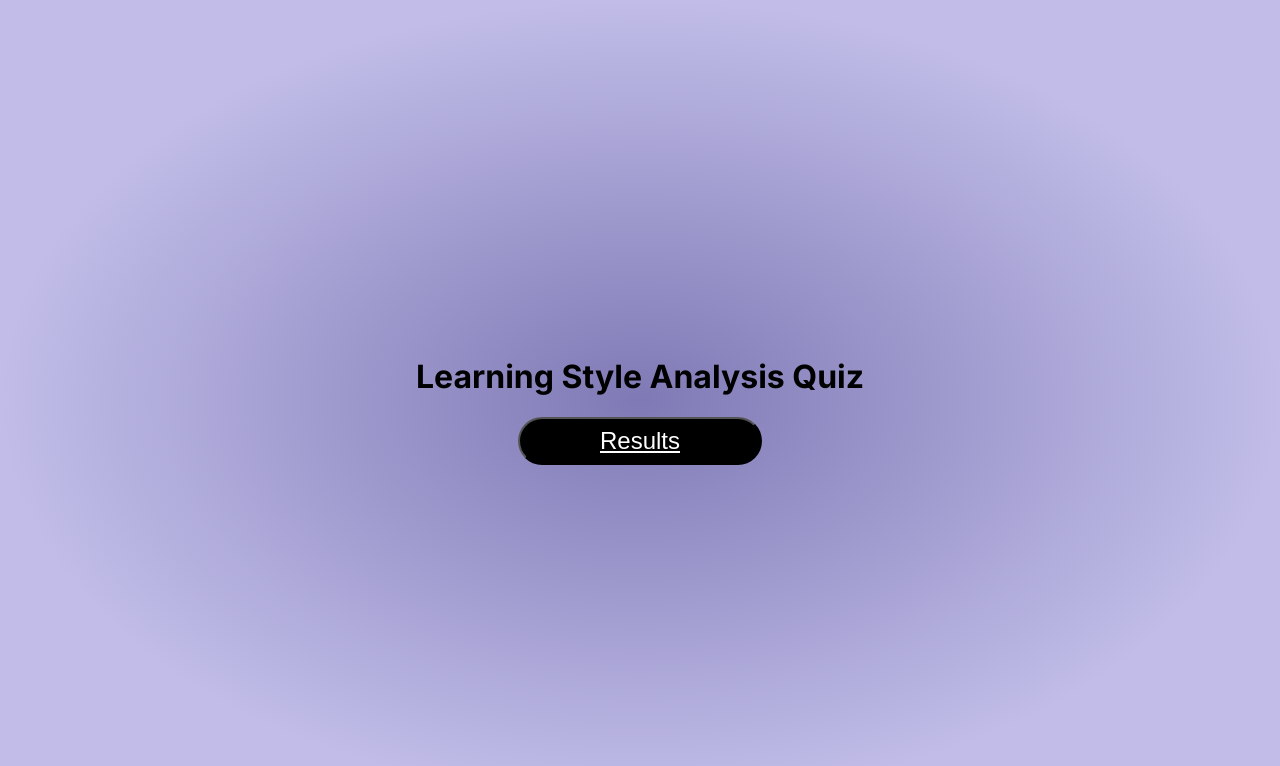
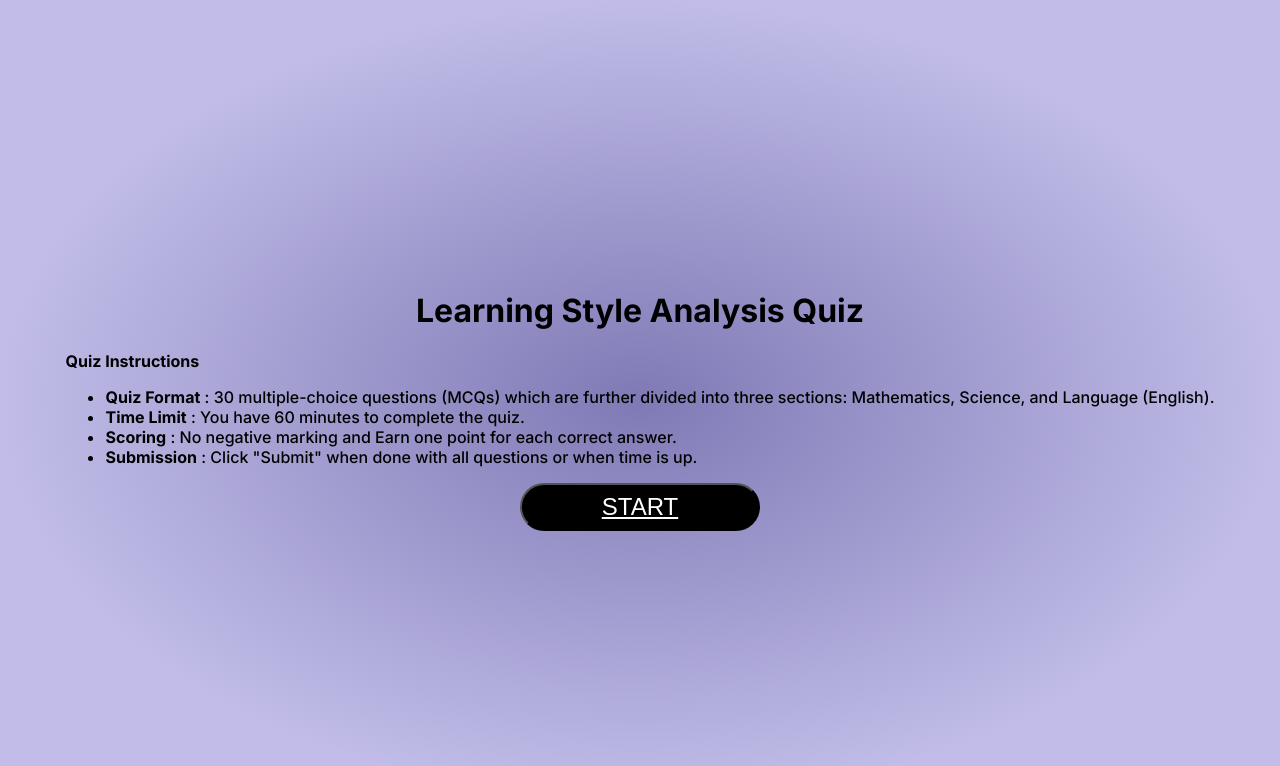
Before and after one commit to Garima3110/Sahayak-SIH2023, a website: page frontend/quiz.html in a window 1280 px wide. Drawn offline with Linux system fonts and the light colour scheme; a web font is replaced by a local one.

Commit message:
some minor changes

```diff
--- a/backend/server.js
+++ b/backend/server.js
@@ -45,7 +45,9 @@ app.get("/results", (req,res)=>{
 app.get("/quizpage", (req,res)=>{
     res.sendFile(path.join(__dirname, '../frontend/quiz.html'));
 })
-
+app.get("/mcqpage", (req,res)=>{
+    res.sendFile(path.join(__dirname, '../frontend/mcqpage.html'));
+})
 
 
 
--- a/frontend/quiz.html
+++ b/frontend/quiz.html
@@ -18,8 +18,56 @@
 </head>
 <body>
     <h1>Learning Style Analysis Quiz</h1>
+    <div class="quiz_intructions">
+      <strong class="heading2">Quiz Instructions</strong>
+
+      <ul>
+        <li>
+         <b>Quiz Format</b>
+
+
+         : 30 multiple-choice questions (MCQs) which are further
+
+
+          divided into three sections: Mathematics, Science, and Language (English).
+
+        </li>
+
+
+        <li>
+          <b>Time Limit</b>
+
+          :  You have 60 minutes to complete the quiz.
+
+
+         </li>
+
+
+
+
+         <li>
+          <b>Scoring</b>
+
+           : No negative marking and
+
+            Earn one point for each correct answer.
+
+         </li>
+
+
+         <li>
+          <b>Submission</b>
+
+            : Click "Submit" when done with all questions or when time is up.
+
+
+         </li>
+
+      </ul>
+    </div>
+  </div>
     <div class="start_now_button">
-    <button ><a href="results.html" class="quiz-link">Results</a></button>
+    <button ><a href="./mcqpage.html" class="quiz-link">START</a></button>
     </div>
     <script src="quiz.js"></script>
 </body>
--- a/frontend/style.css
+++ b/frontend/style.css
@@ -310,6 +310,7 @@ strong.heading2 {
     font-weight: 900;
     line-height: 1.7rem;
     color: rgb(51, 51, 51);
+    margin-bottom: 8vh;
 
 }
 .section2{
```
Also changed, not shown: frontend/index.html (+3 -3 lines), frontend/mcqpage.html (added, +24 -0 lines).
